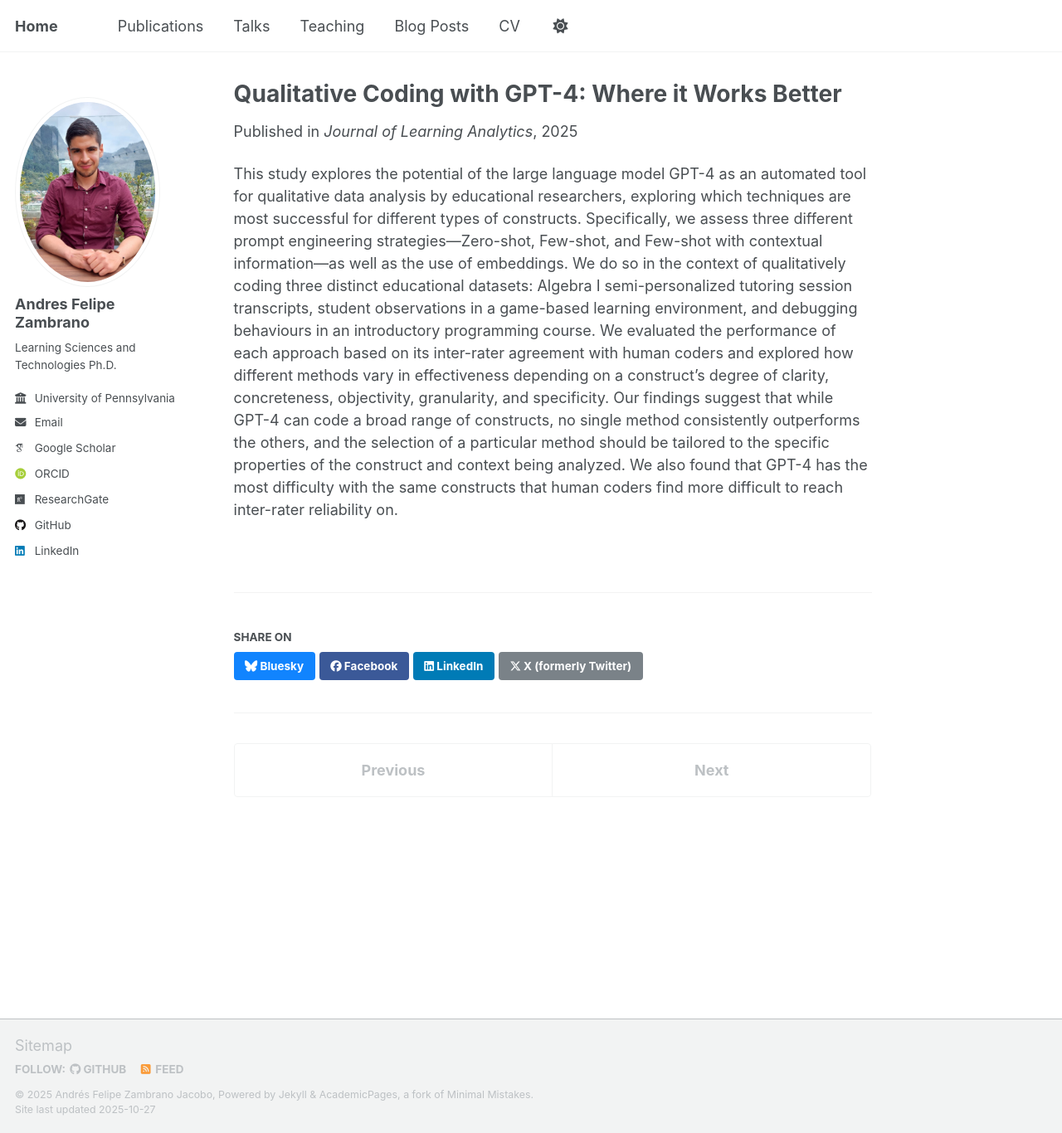
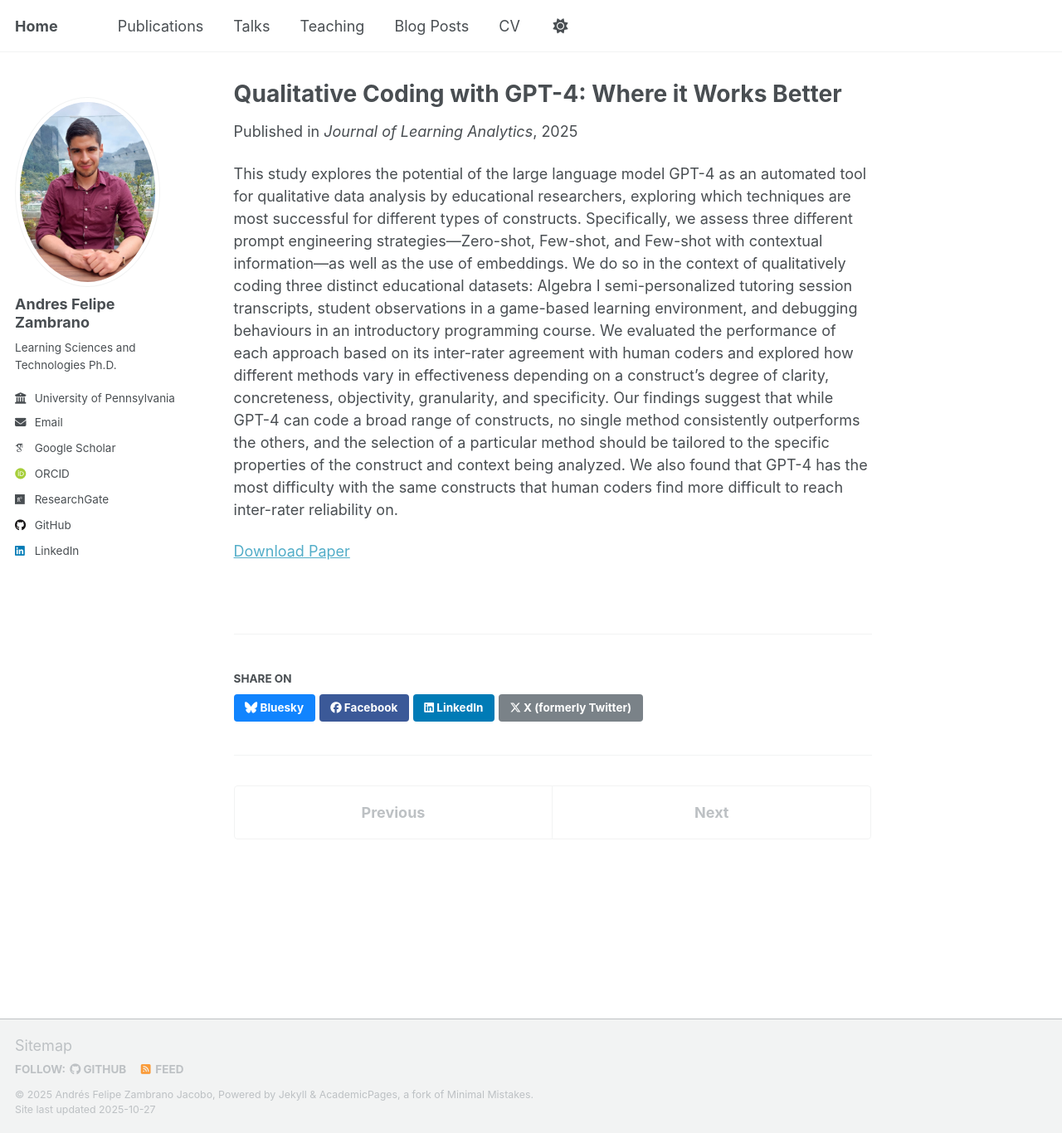
Before and after one commit to afzambrano/afzambrano.github.io, a Jekyll site: the page built from _publications/2025-03-gpt-automated-coding.md, in a window 1280 px wide and 1366 px high. Shown: the whole window at 83% size. Built offline with Jekyll 4.4.1, drawn with Linux system fonts in a browser that asks for light colours; some web fonts are replaced; a script that is not in the unit is left out.

Commit message:
Update 2025-03-gpt-automated-coding.md

```diff
--- a/_publications/2025-03-gpt-automated-coding.md
+++ b/_publications/2025-03-gpt-automated-coding.md
@@ -10,3 +10,5 @@ paperurl: 'https://www.learning-analytics.info/index.php/JLA/article/view/8575'
 ---
 
 This study explores the potential of the large language model GPT-4 as an automated tool for qualitative data analysis by educational researchers, exploring which techniques are most successful for different types of constructs. Specifically, we assess three different prompt engineering strategies—Zero-shot, Few-shot, and Few-shot with contextual information—as well as the use of embeddings. We do so in the context of qualitatively coding three distinct educational datasets: Algebra I semi-personalized tutoring session transcripts, student observations in a game-based learning environment, and debugging behaviours in an introductory programming course. We evaluated the performance of each approach based on its inter-rater agreement with human coders and explored how different methods vary in effectiveness depending on a construct’s degree of clarity, concreteness, objectivity, granularity, and specificity. Our findings suggest that while GPT-4 can code a broad range of constructs, no single method consistently outperforms the others, and the selection of a particular method should be tailored to the specific properties of the construct and context being analyzed. We also found that GPT-4 has the most difficulty with the same constructs that human coders find more difficult to reach inter-rater reliability on.
+
+[Download Paper](https://www.learning-analytics.info/index.php/JLA/article/view/8575)
```
